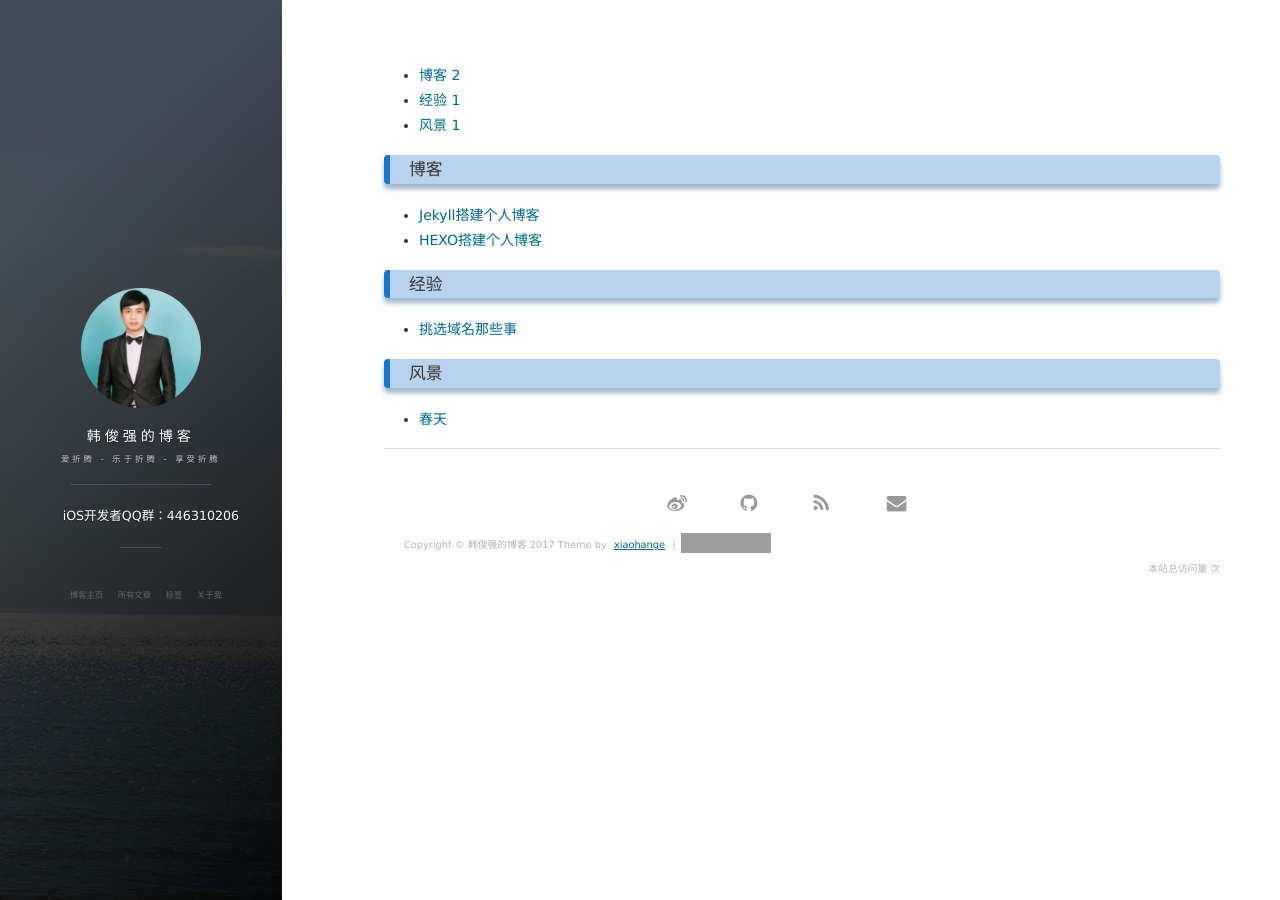
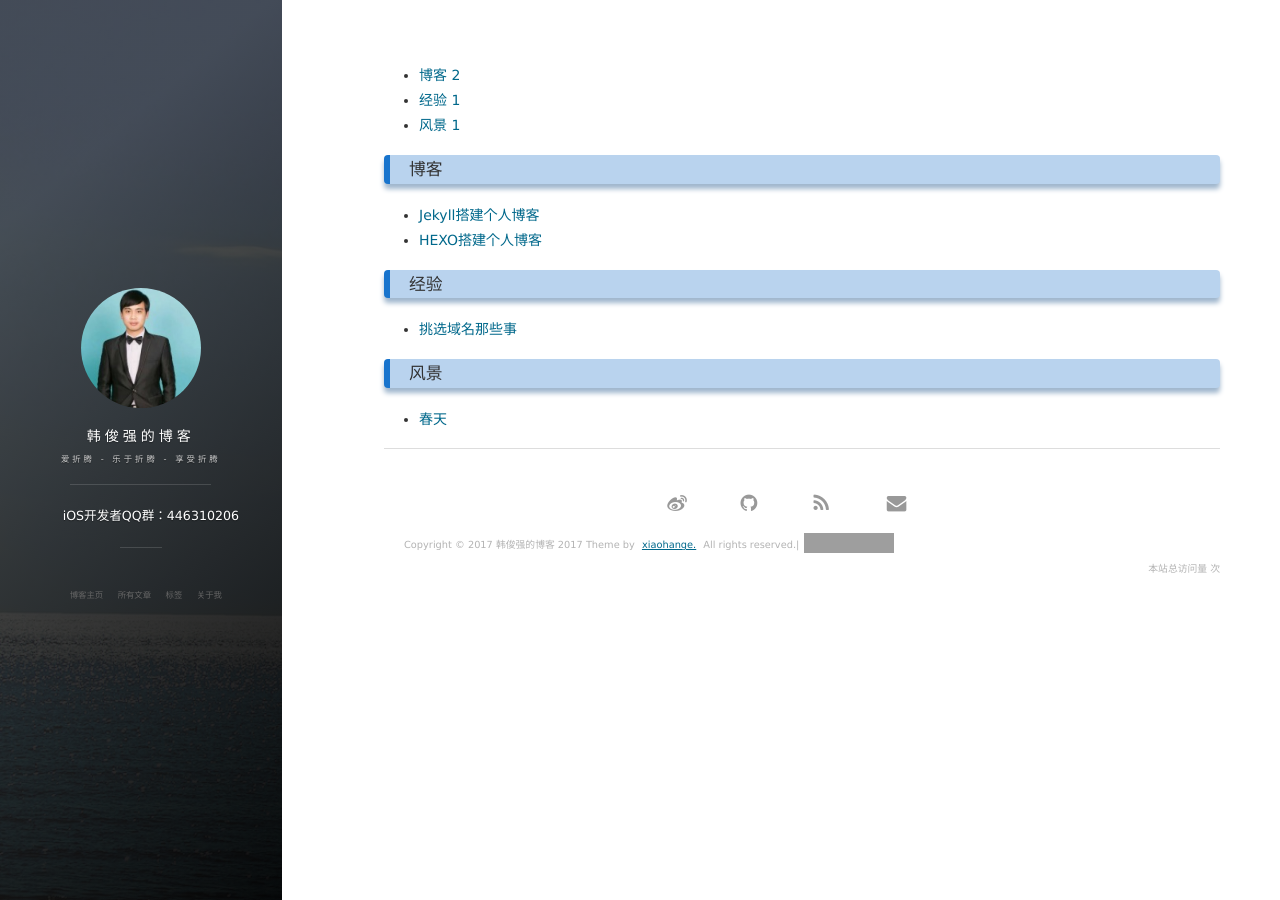
Before and after one commit to xiaohange/xiaohange.github.io, a Jekyll site: the page built from tags.html, in a window 1280 px wide. Built offline with Jekyll 4.4.1, drawn with Linux system fonts in a browser that asks for light colours; nearby versions of some CDN libraries; comment, search, counter and statistics services are not loaded; grey boxes are pictures that could not be loaded.

Commit message:
fix: copyright

```diff
--- a/_includes/footer.html
+++ b/_includes/footer.html
@@ -66,10 +66,9 @@
         </nav>
 
         </div>
-
         <div class = "footer_div">
            <p class="copyright text-muted">
-            Copyright &copy; {{ site.title }} {{ site.time | date: '%Y' }} Theme by <a href="http://weibo.com/hanjunqiang/">xiaohange</a> |
+            Copyright &copy; 2017 {{ site.title }} {{ site.time | date: '%Y' }} Theme by <a href="http://blog.csdn.net/qq_31810357/">xiaohange.</a> All rights reserved.|
             <iframe
                 style="margin-left: 2px; margin-bottom:-5px;"
                 frameborder="0" scrolling="0" width="91px" height="20px"
```
